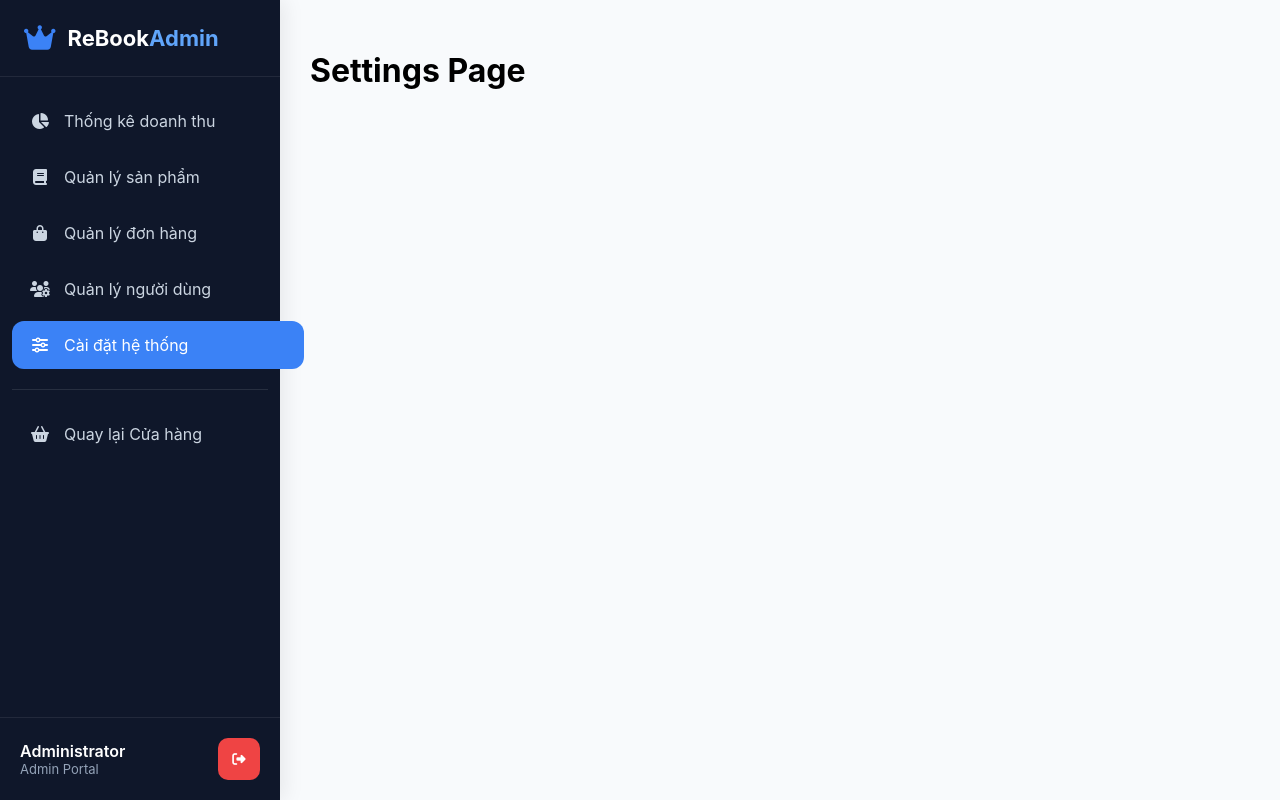
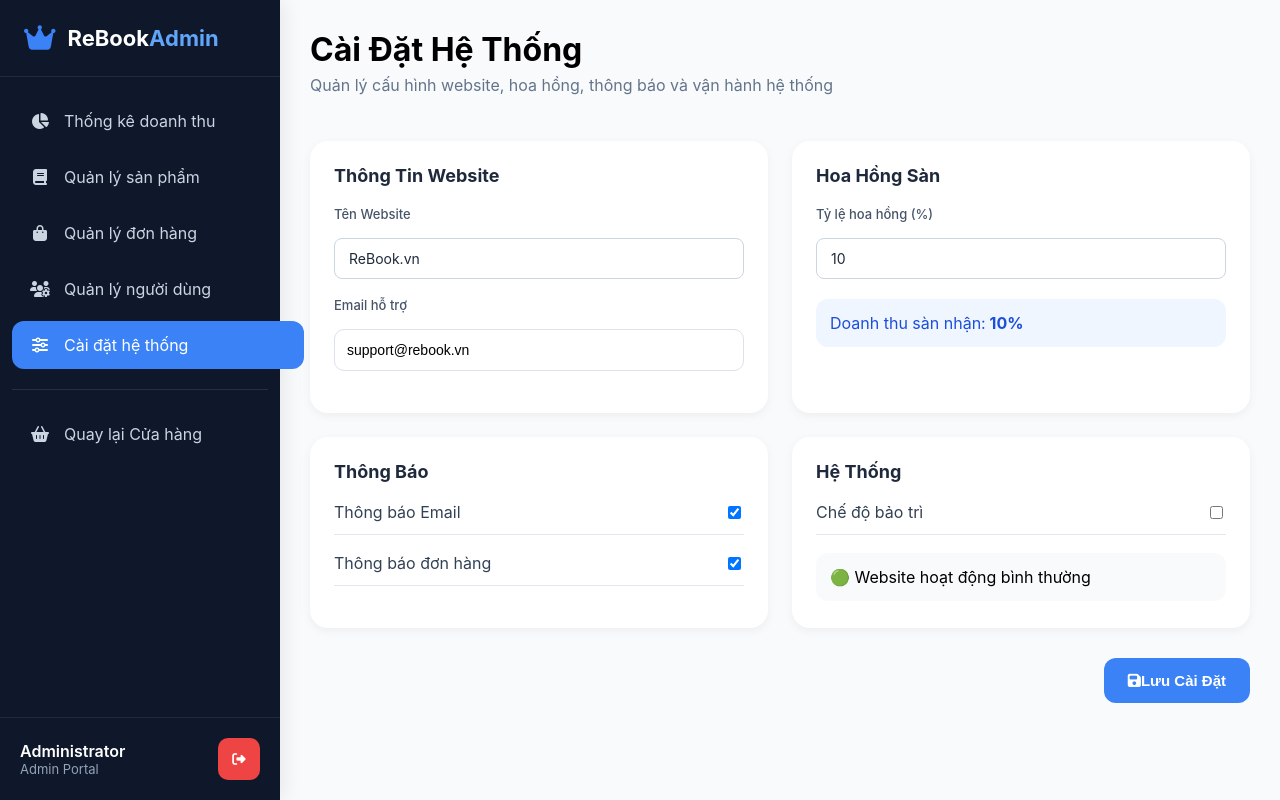
Before and after one commit to anhhungdong3-sudo/ChuyenDeWeb, a React (Create React App) app in the folder front_end/my-app/: page /admin/settings in a window 1280 px wide. Built offline with nearby package versions, Linux system fonts and the light colour scheme.

Commit message:
Update admin user

```diff
--- a/front_end/my-app/src/pages/admin/Settings.jsx
+++ b/front_end/my-app/src/pages/admin/Settings.jsx
@@ -1,7 +1,175 @@
-import React from "react";
+import React, { useState } from "react";
+import "../../styles/admin/Settings.css";
 
 function Settings() {
-  return <h1>Settings Page</h1>;
+  const [settings, setSettings] = useState({
+    commissionRate: 10,
+    siteName: "ReBook.vn",
+    supportEmail: "support@rebook.vn",
+    maintenanceMode: false,
+    emailNotification: true,
+    orderNotification: true,
+  });
+
+  const handleChange = (field, value) => {
+    setSettings((prev) => ({
+      ...prev,
+      [field]: value,
+    }));
+  };
+
+  const handleSave = () => {
+    alert("Lưu cài đặt thành công!");
+  };
+
+  return (
+    <>
+      <div className="admin-header-panel">
+        <div className="admin-header-title">
+          <h1>Cài Đặt Hệ Thống</h1>
+          <p>
+            Quản lý cấu hình website, hoa hồng, thông báo và vận hành hệ thống
+          </p>
+        </div>
+      </div>
+
+      <div className="settings-grid">
+
+        {/* Website */}
+
+        <div className="settings-card">
+          <h3>Thông Tin Website</h3>
+
+          <div className="form-group">
+            <label>Tên Website</label>
+            <input
+              type="text"
+              value={settings.siteName}
+              onChange={(e) =>
+                handleChange("siteName", e.target.value)
+              }
+            />
+          </div>
+
+          <div className="form-group">
+            <label>Email hỗ trợ</label>
+            <input
+              type="email"
+              value={settings.supportEmail}
+              onChange={(e) =>
+                handleChange("supportEmail", e.target.value)
+              }
+            />
+          </div>
+        </div>
+
+        {/* Commission */}
+
+        <div className="settings-card">
+          <h3>Hoa Hồng Sàn</h3>
+
+          <div className="form-group">
+            <label>Tỷ lệ hoa hồng (%)</label>
+
+            <input
+              type="number"
+              min="0"
+              max="100"
+              value={settings.commissionRate}
+              onChange={(e) =>
+                handleChange(
+                  "commissionRate",
+                  Number(e.target.value)
+                )
+              }
+            />
+          </div>
+
+          <div className="commission-preview">
+            Doanh thu sàn nhận:
+            <strong>
+              {" "}
+              {settings.commissionRate}%
+            </strong>
+          </div>
+        </div>
+
+        {/* Notifications */}
+
+        <div className="settings-card">
+          <h3>Thông Báo</h3>
+
+          <div className="toggle-row">
+            <span>Thông báo Email</span>
+
+            <input
+              type="checkbox"
+              checked={settings.emailNotification}
+              onChange={(e) =>
+                handleChange(
+                  "emailNotification",
+                  e.target.checked
+                )
+              }
+            />
+          </div>
+
+          <div className="toggle-row">
+            <span>Thông báo đơn hàng</span>
+
+            <input
+              type="checkbox"
+              checked={settings.orderNotification}
+              onChange={(e) =>
+                handleChange(
+                  "orderNotification",
+                  e.target.checked
+                )
+              }
+            />
+          </div>
+        </div>
+
+        {/* System */}
+
+        <div className="settings-card">
+          <h3>Hệ Thống</h3>
+
+          <div className="toggle-row">
+            <span>Chế độ bảo trì</span>
+
+            <input
+              type="checkbox"
+              checked={settings.maintenanceMode}
+              onChange={(e) =>
+                handleChange(
+                  "maintenanceMode",
+                  e.target.checked
+                )
+              }
+            />
+          </div>
+
+          <div className="maintenance-status">
+            {settings.maintenanceMode
+              ? "🔴 Website đang bảo trì"
+              : "🟢 Website hoạt động bình thường"}
+          </div>
+        </div>
+
+      </div>
+
+      <div className="settings-actions">
+        <button
+          className="btn-save-settings"
+          onClick={handleSave}
+        >
+          <i className="fas fa-save"></i>
+          Lưu Cài Đặt
+        </button>
+      </div>
+    </>
+  );
 }
 
 export default Settings;
--- /dev/null
+++ b/front_end/my-app/src/styles/admin/Settings.css
@@ -0,0 +1,135 @@
+/* Grid */
+
+.settings-grid {
+  display: grid;
+  grid-template-columns: repeat(2, 1fr);
+  gap: 24px;
+
+  margin-top: 25px;
+}
+
+/* Card */
+
+.settings-card {
+  background: white;
+  border-radius: 18px;
+  padding: 24px;
+
+  box-shadow: 0 3px 10px rgba(0,0,0,0.05);
+}
+
+.settings-card h3 {
+  margin-top: 0;
+  margin-bottom: 20px;
+
+  font-size: 18px;
+  color: #1e293b;
+}
+
+/* Form */
+
+.form-group {
+  margin-bottom: 18px;
+}
+
+.form-group label {
+  display: block;
+
+  margin-bottom: 8px;
+
+  color: #475569;
+  font-weight: 500;
+}
+
+.form-group input {
+  width: 100%;
+
+  padding: 12px;
+  border: 1px solid #dbe2ea;
+  border-radius: 10px;
+
+  font-size: 14px;
+  box-sizing: border-box;
+}
+
+.form-group input:focus {
+  outline: none;
+  border-color: #3b82f6;
+}
+
+/* Toggle */
+
+.toggle-row {
+  display: flex;
+  justify-content: space-between;
+  align-items: center;
+
+  margin-bottom: 18px;
+  padding-bottom: 12px;
+
+  border-bottom: 1px solid #e2e8f0;
+}
+
+.toggle-row span {
+  color: #334155;
+}
+
+/* Commission */
+
+.commission-preview {
+  margin-top: 20px;
+
+  padding: 14px;
+  border-radius: 12px;
+
+  background: #eff6ff;
+  color: #1d4ed8;
+}
+
+/* Maintenance */
+
+.maintenance-status {
+  margin-top: 15px;
+
+  padding: 14px;
+  border-radius: 12px;
+
+  background: #f8fafc;
+}
+
+/* Actions */
+
+.settings-actions {
+  margin-top: 30px;
+
+  display: flex;
+  justify-content: flex-end;
+}
+
+.btn-save-settings {
+  border: none;
+  border-radius: 12px;
+
+  padding: 14px 24px;
+
+  background: #3b82f6;
+  color: white;
+
+  font-size: 15px;
+  font-weight: 600;
+
+  cursor: pointer;
+  transition: 0.2s;
+}
+
+.btn-save-settings:hover {
+  background: #2563eb;
+}
+
+/* Responsive */
+
+@media (max-width: 992px) {
+  .settings-grid {
+    grid-template-columns: 1fr;
+  }
+}
```
